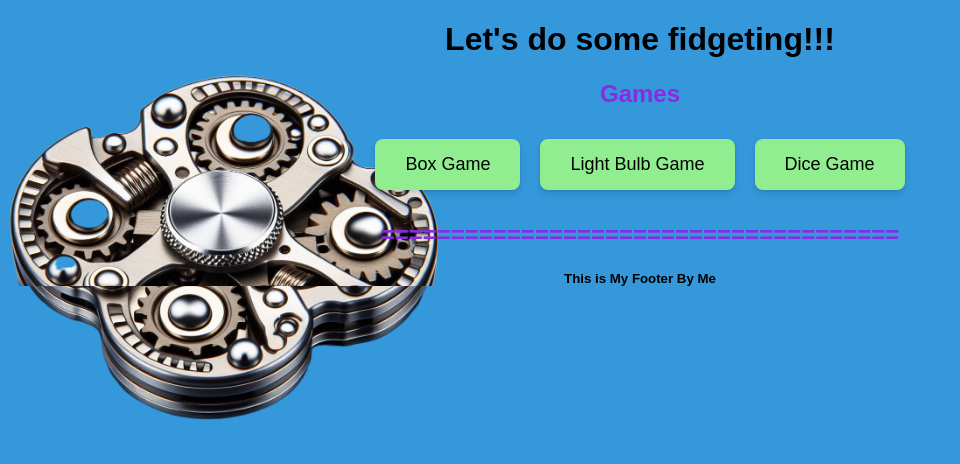
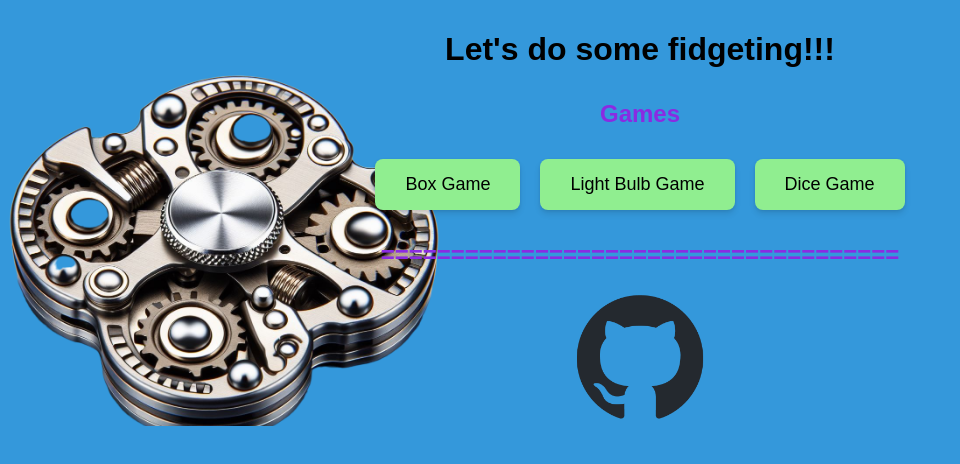
Before and after one commit to LearnProjects89/color-box, a React (Create React App) app: page / in a window 1280 px wide. Shown: the top 464 px of the page, without its empty margins (0-960 px from the left). Built offline with nearby package versions, Linux system fonts and the light colour scheme.

Commit message:
added github link to the repo

```diff
--- a/src/App.css
+++ b/src/App.css
@@ -122,3 +122,17 @@ h2, h3, h4 {
   transform: translateY(-1px);
   box-shadow: 0 6px 10px rgba(0, 0, 0, 0.15), 0 2px 6px rgba(0, 0, 0, 0.12);
 }
+
+.social-links {
+  display: flex;
+  flex-wrap: wrap;
+  justify-content: center;
+  align-items: center;
+  text-align: center;
+  margin: 10px;
+}
+
+.social-links img {
+  width: 55%;
+  height: auto;
+}
--- a/src/components/Footer.js
+++ b/src/components/Footer.js
@@ -1,9 +1,14 @@
 import React from "react"
+import Github from  '../assets/github.png'
 
 const Footer = () => {
   return (
     <>
-      <p className="header">This is My Footer By Me</p>
+        <div className="social-links">
+          <a href="https://github.com/LearnProjects89/color-box" target="_blank" rel="ln" className="custom-link">
+              <img src={Github} alt="Github" className="custom-link" />
+          </a>
+        </div>
     </>
   )
 }
--- a/src/components/Header.js
+++ b/src/components/Header.js
@@ -1,9 +1,12 @@
 import React from "react"
+
 
 const Header = () => {
   return (
     <>
-      <p className="header">Let's do some fidgeting!!!</p>
+        <div className="social-links">
+          <p className="header">Let's do some fidgeting!!!</p>
+        </div>
     </>
   )
 }
```
Also changed, not shown: src/assets/github.png (added).
